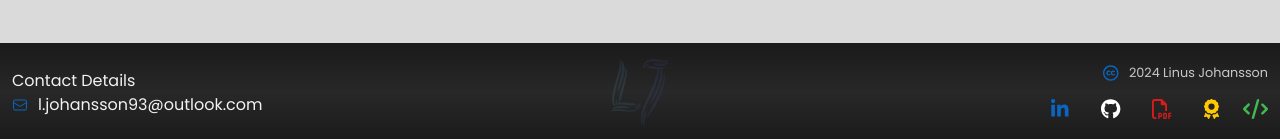
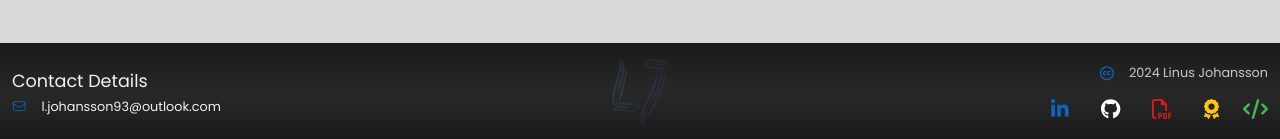
Before and after one commit to j0hanz/j0hanz-portfolio, a React (Create React App) app: page / in a window 1280 px wide. Shown: the part 7844-7983 px from the top of the page. Built offline with nearby package versions, Linux system fonts and the light colour scheme; no server answers.

Commit message:
Update footer styles for improved spacing

```diff
--- a/src/components/styles/Footer.module.css
+++ b/src/components/styles/Footer.module.css
@@ -5,17 +5,20 @@
 }
 
 .footerIcon {
+  font-size: 0.9rem !important;
   color: var(--linkedin-color);
-  margin-right: 10px;
+  margin-right: 15px;
   transition: color 0.3s ease;
 }
 
 .footerLink {
+  font-size: 0.8rem !important;
   color: var(--text-light);
   transition: color 0.3s ease;
 }
 
 .footerLinkHeader {
+  font-size: 1.1rem !important;
   color: var(--text-light);
 }
 
@@ -30,7 +33,4 @@
   .footerIcon {
     margin-right: 12px !important;
   }
-  .iconSpacing {
-    margin-right: 2.5rem !important;
-  }
 }
```
